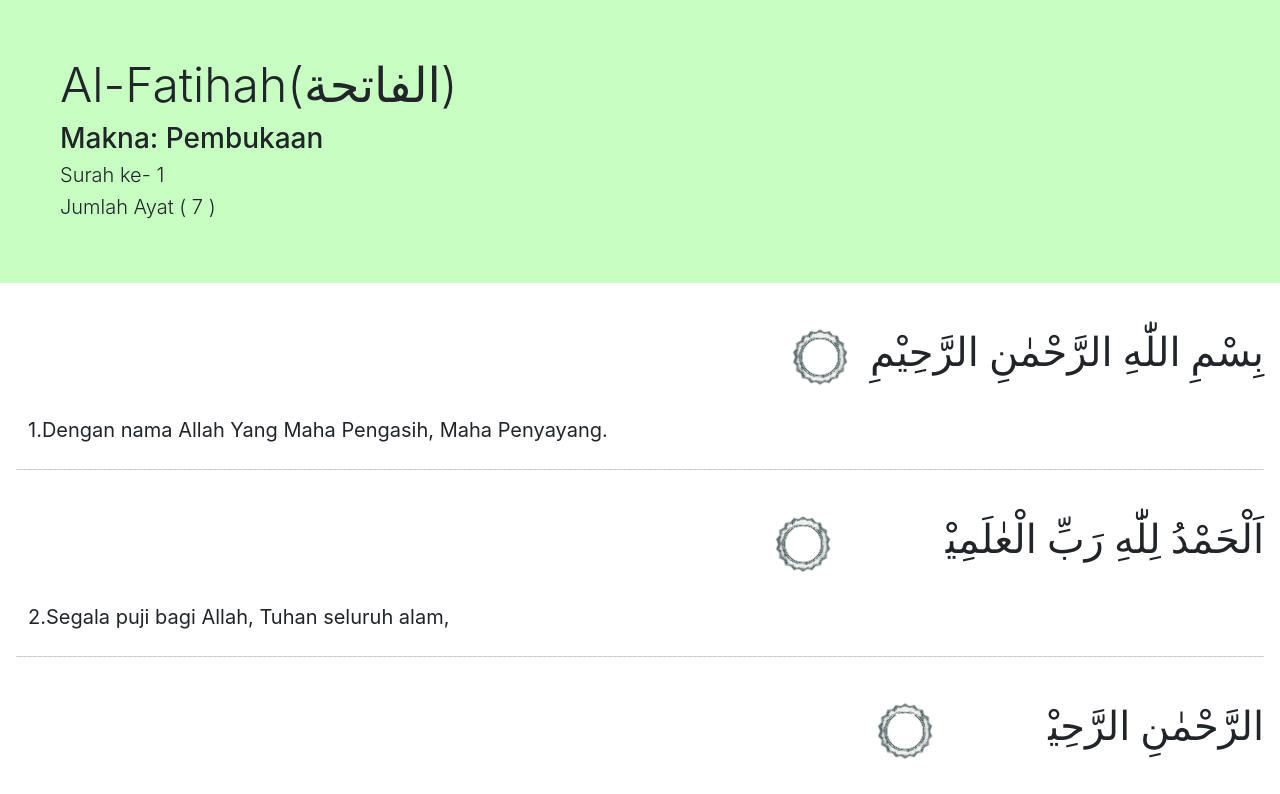
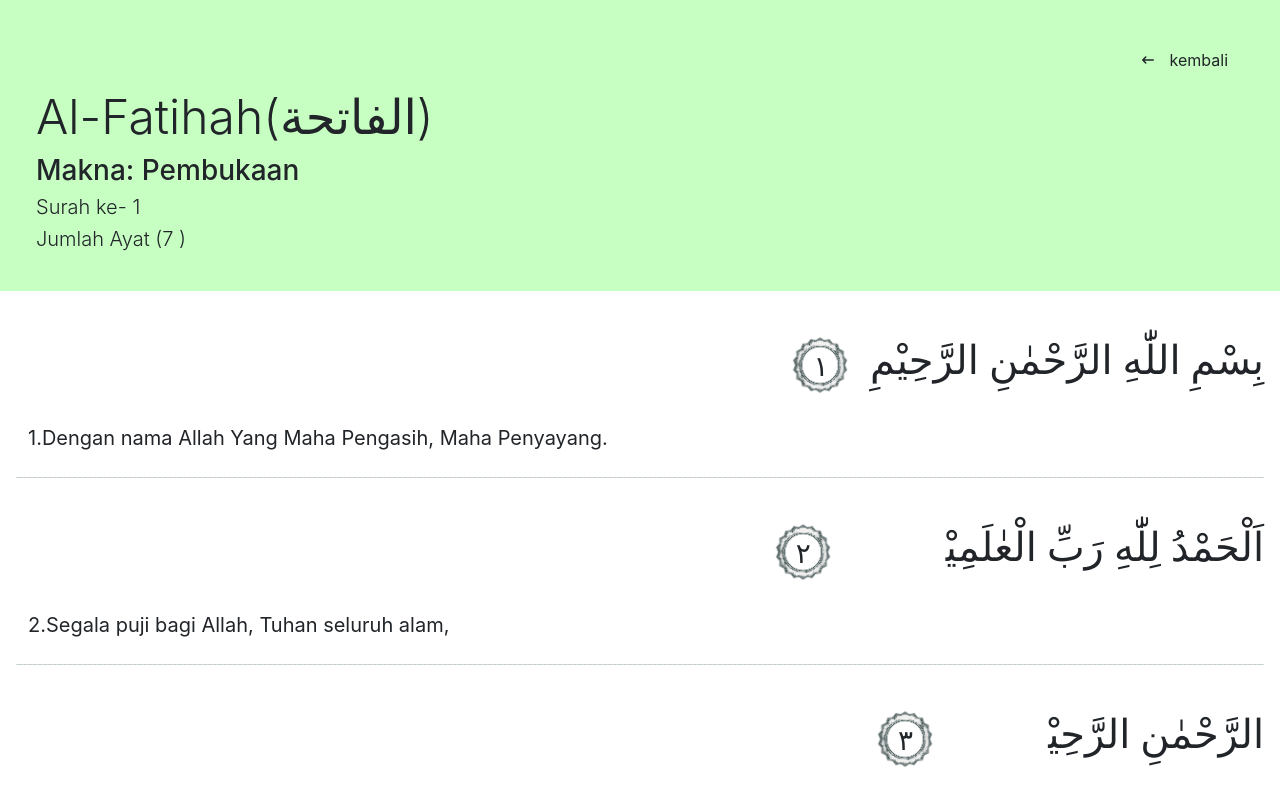
Before and after one commit to ranggaaprilio/quran-app, a Next.js app: page /surah/1 in a window 1280 px wide. Shown: the top 794 px of the page. Built offline with nearby package versions, Linux system fonts and the light colour scheme; no server answers; a web font is replaced by a local one.

Commit message:
add number of ayat

```diff
--- a/package.json
+++ b/package.json
@@ -8,6 +8,9 @@
     "start": "next start"
   },
   "dependencies": {
+    "@fortawesome/fontawesome-svg-core": "^1.3.0",
+    "@fortawesome/free-solid-svg-icons": "^6.0.0",
+    "@fortawesome/react-fontawesome": "^0.1.17",
     "axios": "^0.21.1",
     "bootstrap": "^5.0.0-beta2",
     "dotenv": "^9.0.0",
@@ -15,6 +18,7 @@
     "lodash": "^4.17.21",
     "next": "10.0.8",
     "react": "17.0.1",
+    "react-content-loader": "^6.1.0",
     "react-dom": "17.0.1"
   }
 }
--- a/pages/index.jsx
+++ b/pages/index.jsx
@@ -51,7 +51,7 @@ const [surah,setSurah]= useState([])
 
           <Fragment key={i}>
           <div className={surah.length>2?"col-sm-4 mb-2":"col-sm-6 mb-2"} >
-             <div className="card" style={{backgroundColor:"#fffbdf"}} >
+             <div className="card" style={{backgroundColor:"#fffbdf",minWidth:"300px"}} >
                <div className="card-body" >
                  <div style={{display:'flex',justifyContent:'space-between'}}>
                  <p  className="card-title" style={{fontFamily:'Amiri'}} >{v.number+'. '}</p>
--- a/pages/surah/[id].jsx
+++ b/pages/surah/[id].jsx
@@ -2,9 +2,34 @@ import {Fragment,useEffect, useState} from "react"
 import Head from "next/head"
 import { useRouter } from "next/router";
 import {Getayat} from '../../helper/request'
+import ContentLoader from "react-content-loader"
+import { FontAwesomeIcon } from '@fortawesome/react-fontawesome'
+import { faArrowLeftLong } from '@fortawesome/free-solid-svg-icons'
+import Link from 'next/link'
+import styles from '../../styles/Home.module.css'
 
 
 
+const MyLoader = (props) => (
+  <ContentLoader
+    speed={4}
+    width={340}
+    height={100}
+    viewBox="0 0 340 84"
+    backgroundColor="#212529"
+    foregroundColor="#ecebeb"
+    {...props}
+  >
+    <rect x="0" y="0" rx="3" ry="3" width="100" height="15" />
+    {/* <rect x="0" y="30" rx="3" ry="3" width="140" height="15" />  */}
+    <rect x="127" y="48" rx="3" ry="3" width="53" height="15" />
+    <rect x="187" y="48" rx="3" ry="3" width="72" height="15" />
+    <rect x="18" y="48" rx="3" ry="3" width="100" height="15" />
+    <rect x="0" y="71" rx="3" ry="3" width="37" height="15" />
+    <rect x="18" y="23" rx="3" ry="3" width="140" height="15" />
+    <rect x="166" y="23" rx="3" ry="3" width="173" height="15" />
+  </ContentLoader>
+)
 
 export default function surah(props) {
 
@@ -14,18 +39,21 @@ export default function surah(props) {
   const [isi,setIsi]= useState([])
   const [arti,setArti]=useState([])
   const [number, setNumber]=useState([])
+  const [loading,setLoading]=useState(true)
 
   useEffect(async() => {
-
+    setLoading(true)
     const surah= await Getayat(router.query.id);
-    console.log(surah,'ini surah');
+    // console.log(surah,'ini surah');
   if (surah!=false) {
     let result=surah?.result?.data
     // console.log();
+
     setAyat(result)
     setIsi(Object.values(result?.text))
     setArti(Object.values(result?.translations?.id.text))
     setNumber(Object.keys(result?.text))
+    setLoading(false)
   }
   }, [router])
 
@@ -37,23 +65,28 @@ export default function surah(props) {
 return(
 <Fragment>
     <Head>
+
         <title>{Ayat?.name_latin}</title>
         <link rel="icon" href="/favicon.ico" />
         <meta name="viewport" content="width=device-width, initial-scale=1" />
         <meta content="text/html;charset=UTF-8"/>
 
       </Head>
-    <div class="p-5 mb-4 " style={{backgroundColor:"#c6ffc1"}}>
+    <div class="p-4 mb-4 " style={{backgroundColor:"#c6ffc1"}}>
       <div class="container-fluid py-2">
-        <div>
-        <div>
-        <h1 class="display-5 fw-medium text-green-900 ">{Ayat?.name_latin}({Ayat?.name})</h1>
-        <h5 class="fs-3 fw-medium text-green-900 ">Makna: {Ayat?.translations?.id.name}</h5>
+        <div style={{display:"flex",justifyContent:"right",alignItems:"center"}}>
+          <FontAwesomeIcon icon={faArrowLeftLong} size="xs" height={14} width={14} />
+          <Link href={`/`} className={styles.whenhover}><span style={{padding:"16px",marginBottom:0,cursor:"pointer"}}>kembali</span></Link>
+
         </div>
         <div>
-        <h6 class="fs-5 fw-light text-green-900 ">Surah ke- {Ayat?.number}</h6>
-        <h6 class="fs-5 fw-light text-green-900 ">Jumlah Ayat ( {Ayat?.number_of_ayah} )</h6>
-        </div>
+          {loading?<MyLoader/>:(<><div>
+            <h1 class="display-5 fw-medium text-green-900 ">{Ayat?.name_latin}({Ayat?.name})</h1>
+            <h5 class="fs-3 fw-medium text-green-900 ">Makna: {Ayat?.translations?.id.name}</h5>
+          </div><div>
+              <h6 class="fs-5 fw-light text-green-900 ">Surah ke- {Ayat?.number}</h6>
+              <h6 class="fs-5 fw-light text-green-900 ">Jumlah Ayat ({Ayat?.number_of_ayah} )</h6>
+            </div></>)}
         </div>
 
       </div>
@@ -66,8 +99,9 @@ return(
         <span className="numcontainer">
 
         <img style={{display:"inline-block",height:"60px",width:"60px"}} src="/arabic-design-circular-border-ornamental-round-vector-13473464-removebg-preview.png" alt="border" srcset="" />
-        <p className="centered">{ConvertToArabicNumbers(number[i])}</p>
-
+        <div className="circle">
+          <p className="centered" style={{color:"#212529"}}>{ConvertToArabicNumbers(number[i])}</p>
+        </div>
         </span>
         </p>
 
--- a/styles/Home.module.css
+++ b/styles/Home.module.css
@@ -17,11 +17,11 @@
 }
 .main {
   /* padding: 0 0; */
-  flex: 1;
+  /* flex: 1; */
   display: flex;
-  flex-direction: column;
-  justify-content: center;
-  align-items: center;
+  /* flex-direction: column; */
+  /* justify-content: center; */
+  /* align-items: center; */
   background-color: white;
   /*width: 1vh; */
   overflow: unset;
@@ -39,6 +39,7 @@
 
 .whenhover:hover{
   background-color: #34656d;
+  cursor: pointer;
 }
 
 .footer {
--- a/styles/globals.css
+++ b/styles/globals.css
@@ -26,6 +26,7 @@ hr.dashed {
   position: relative;
   text-align: center;
   color: white;
+
 }
 
 .centered {
@@ -33,4 +34,16 @@ hr.dashed {
   top: 50%;
   left: 50%;
   transform: translate(-50%, -50%);
+  font-size: 1.75rem;
 }
+
+.circle{
+  display: inline;
+  width: 40px;
+  height: 40px;
+  top: 20%;
+  left: 18%;
+  position: absolute;
+  /* border: 2px solid black; */
+  /* border-radius: 50%; */
+}
```
Also changed, not shown: 1 other file (tests, documents, lock files or other folders).
